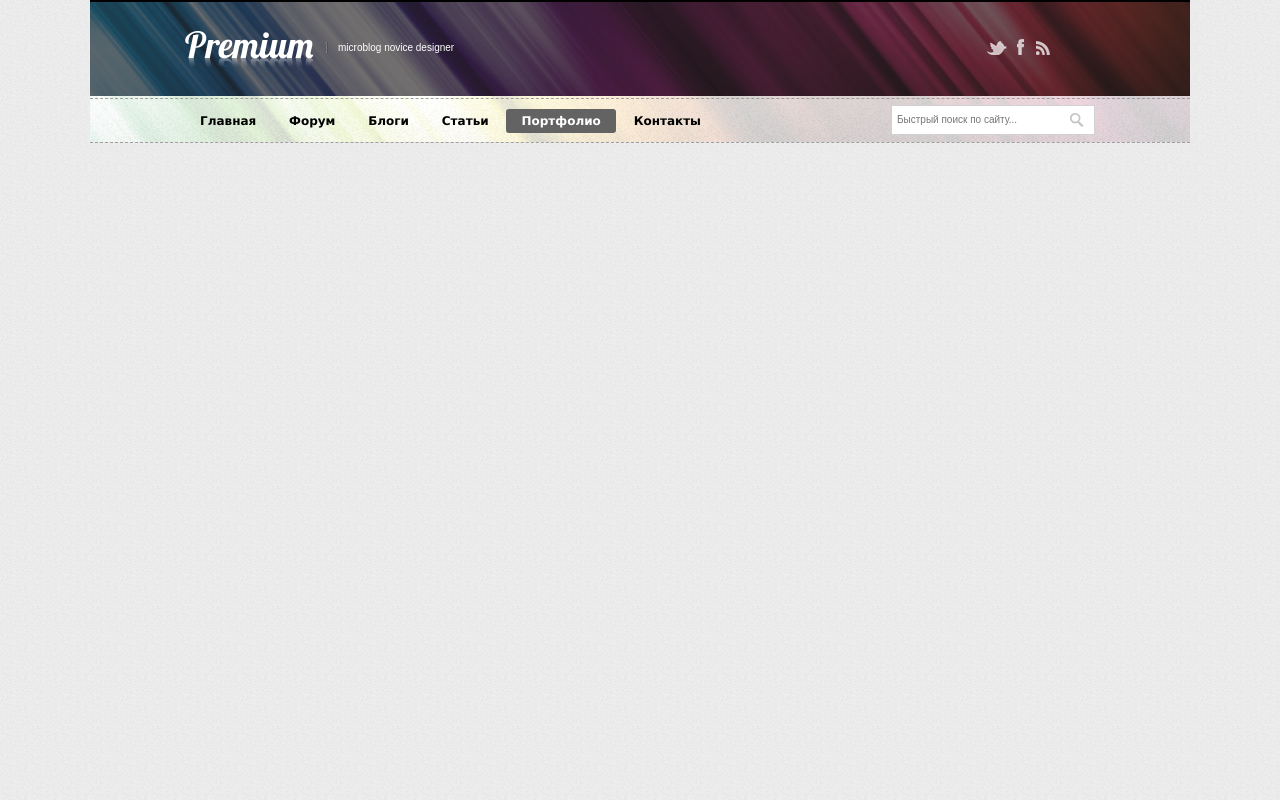
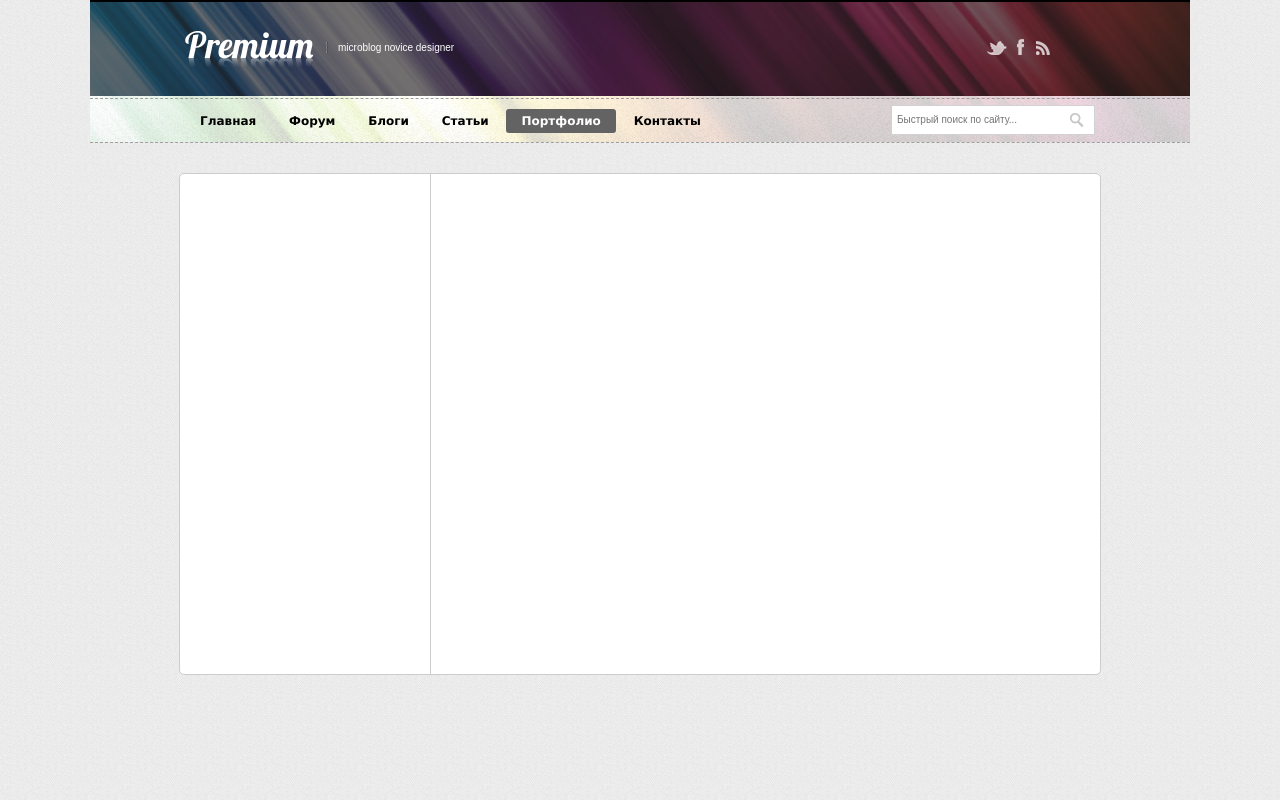
Before and after one commit to Antarus66/premium, a plain HTML site: page index.html in a window 1280 px wide. Drawn offline with Linux system fonts and the light colour scheme.

Commit message:
Add main block contour

```diff
--- a/css/style.css
+++ b/css/style.css
@@ -145,7 +145,6 @@ nav a {
     height:28px;
     line-height: 30px;
     padding: 0 5px 0;
-
 }
 
 .search-form button {
@@ -160,16 +159,34 @@ nav a {
     width: 14px;
     height: 14px;
 }
-
 /* ----------------------------------------*/
 
 /* --------------- Main -------------------*/
+main {
+    width: 920px;
+    margin: 30px auto;
+    border: 1px solid #ccc;
+    border-radius: 5px;
+    background: #fff;
+    overflow: hidden;
+}
 /* ----------------------------------------*/
 
 /* --------------- Aside ------------------*/
+aside {
+    float: left;
+    width: 250px;
+    min-height: 200px;
+}
 /* ----------------------------------------*/
 
 /* --------------- Content ----------------*/
+.content {
+    float: left;
+    width: 669px;
+    min-height: 500px;
+    border-left: 1px solid #ccc;
+}
 /* ----------------------------------------*/
 
 /* --------------- Footer -----------------*/
```
Also changed, not shown: index.html (+0 -1 lines).
